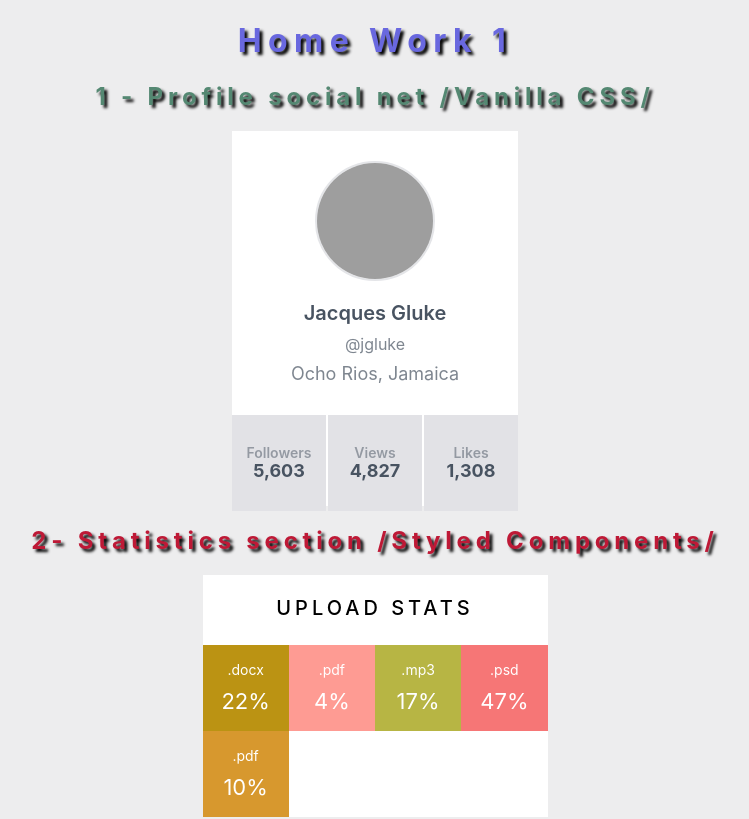
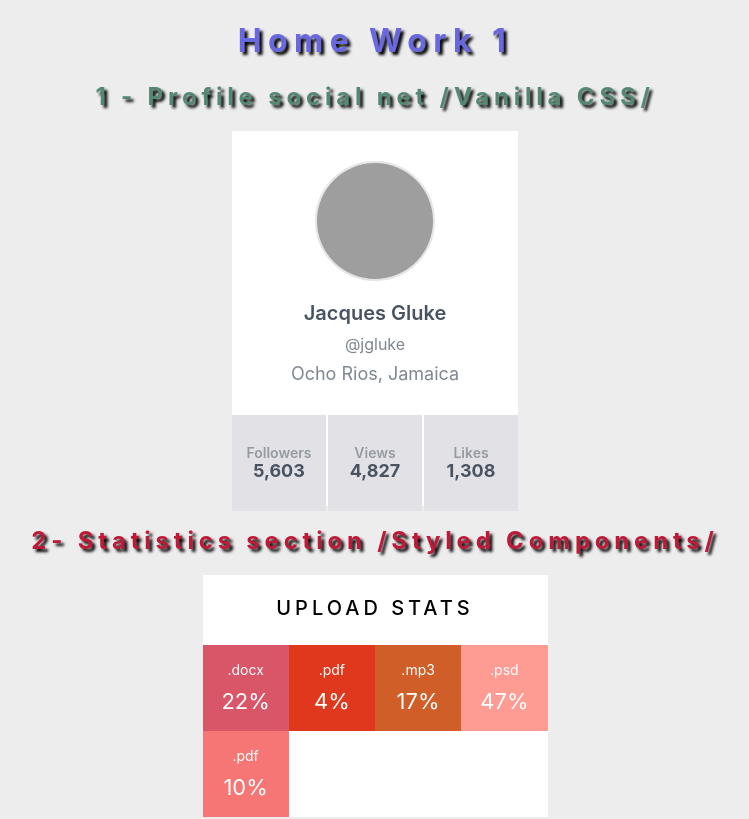
Before and after one commit to Igor-Chumak/goit-react-hw-01-components, a React (Create React App) app: page / in a window 1280 px wide. Shown: the top 819 px of the page, without its empty margins (265-1014 px from the left). Built offline with nearby package versions, Linux system fonts and the light colour scheme; grey boxes are pictures that could not be loaded.

Commit message:
props ok

```diff
--- a/src/components/statistics/statistics.jsx
+++ b/src/components/statistics/statistics.jsx
@@ -10,7 +10,6 @@ import {
   LabelStat,
   PercentageStat,
 } from './statistics.styled';
-import getRandomHexColor from '../../utils';
 
 export const Statistics = ({ title, stats }) => {
   return (
@@ -18,10 +17,7 @@ export const Statistics = ({ title, stats }) => {
       {title && <TitleStat>{title}</TitleStat>}
       <ListStat>
         {stats.map(stat => (
-          <ItemStat
-            style={{ backgroundColor: getRandomHexColor() }}
-            key={stat.id}
-          >
+          <ItemStat key={stat.id}>
             <LabelStat>{stat.label}</LabelStat>
             <PercentageStat>{stat.percentage}%</PercentageStat>
           </ItemStat>
--- a/src/components/statistics/statistics.styled.jsx
+++ b/src/components/statistics/statistics.styled.jsx
@@ -38,7 +38,7 @@ export const ItemStat = styled.li`
   flex-basis: calc((100% - 3 * 0px) / 4);
   padding-top: 17px;
   padding-bottom: 17px;
-  /* background-color: ${getRandomHexColor()}; */
+  background-color: ${props => getRandomHexColor()};
 `;
 
 export const LabelStat = styled.span`
```
